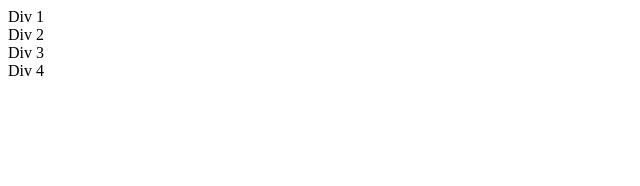
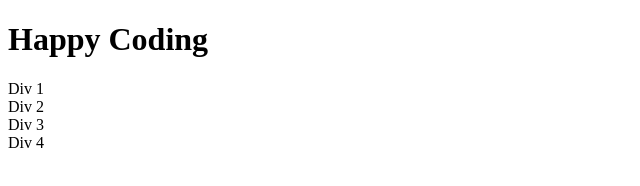
Before and after one commit to neelubhoi/booklist, a plain HTML site: page jquery/jqtest.html in a window 1280 px wide. Shown: the whole page, without its empty margins (0-640 px from the left). Drawn offline with Linux system fonts and the light colour scheme.

Commit message:
Updated the jqtest.html file

```diff
--- a/jquery/jqtest.html
+++ b/jquery/jqtest.html
@@ -5,9 +5,10 @@
 	<script type="text/javascript" src="jquery.js"></script>
 </head>
 <body>
-<div>Div 1</div>
-<div class="highlight">Div 2</div>
-<div id="third">Div 3</div>
-<div class="highlight">Div 4</div>
+	<h1>Happy Coding</h1>
+	<div>Div 1</div>
+        <div class="highlight">Div 2</div>
+        <div id="third">Div 3</div>
+        <div class="highlight">Div 4</div>
 </body>
 </html>
```
